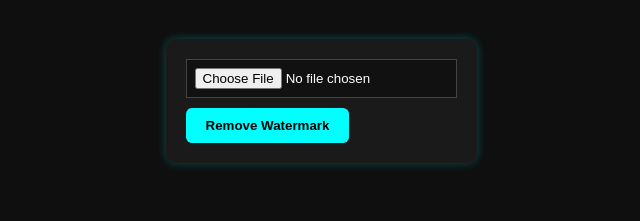
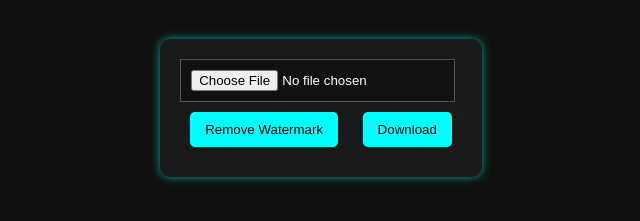
Before and after one commit to vivekchaurasiya6613-oss/ai-image-tool.zip, a plain HTML site: page Index.html in a window 1280 px wide. Shown: the part 81-302 px from the top of the page, without its empty margins (319-959 px from the left). Drawn offline with Linux system fonts and the light colour scheme.

Commit message:
Update Index.html

```diff
--- a/Index.html
+++ b/Index.html
@@ -2,8 +2,8 @@
 <html lang="en">
 <head>
   <meta charset="UTF-8" />
-  <meta name="viewport" content="width=device-width, initial-scale=1.0" />
-  <title>AI Image Cleaner Tool</title>
+  <meta name="viewport" content="width=device-width, initial-scale=1.0"/>
+  <title>AI Image Cleaner</title>
   <style>
     body {
       margin: 0;
@@ -18,51 +18,51 @@
     h1 {
       color: #00ffff;
     }
-    .upload-box {
-      margin-top: 20px;
+    .box {
       background: #1a1a1a;
       padding: 20px;
       border-radius: 10px;
-      box-shadow: 0 0 10px #00ffff44;
+      box-shadow: 0 0 10px #00ffff99;
+      margin-top: 20px;
     }
     input[type="file"] {
+      padding: 10px;
+      background: #111;
       color: white;
-      background: #111;
-      border: 1px solid #444;
-      padding: 8px;
-      margin-bottom: 10px;
+      border: 1px solid #555;
+    }
+    .btn {
+      background: #00ffff;
+      border: none;
+      color: #000;
+      padding: 10px 15px;
+      margin: 10px;
+      border-radius: 5px;
+      cursor: pointer;
     }
     canvas {
       margin-top: 20px;
-      border: 1px solid #555;
-      max-width: 100%;
-    }
-    .btn {
-      background: #00ffff;
-      color: black;
-      border: none;
-      padding: 10px 20px;
-      border-radius: 6px;
-      cursor: pointer;
-      font-weight: bold;
+      border: 1px solid #444;
     }
   </style>
 </head>
 <body>
   <h1>AI Image Cleaner</h1>
-  <div class="upload-box">
-    <input type="file" id="imageUpload" accept="image/*" /><br />
-    <button class="btn" onclick="removeWatermark()">Remove Watermark</button><br />
+  <div class="box">
+    <input type="file" id="upload" accept="image/*" />
+    <br />
+    <button class="btn" onclick="removeWatermark()">Remove Watermark</button>
+    <button class="btn" onclick="downloadImage()">Download</button>
     <canvas id="canvas" style="display:none;"></canvas>
   </div>
 
   <script>
-    const upload = document.getElementById('imageUpload');
-    const canvas = document.getElementById('canvas');
-    const ctx = canvas.getContext('2d');
+    const upload = document.getElementById("upload");
+    const canvas = document.getElementById("canvas");
+    const ctx = canvas.getContext("2d");
     let img = new Image();
 
-    upload.addEventListener('change', function () {
+    upload.addEventListener("change", () => {
       const file = upload.files[0];
       const reader = new FileReader();
       reader.onload = function (e) {
@@ -75,34 +75,21 @@
       canvas.width = img.width;
       canvas.height = img.height;
       ctx.drawImage(img, 0, 0);
-      canvas.style.display = 'block';
+      canvas.style.display = "block";
     };
 
     function removeWatermark() {
-      // Basic blur watermark region center (you can improve this logic)
+      // ⚠️ Replace this with proper AI later
       const width = canvas.width;
       const height = canvas.height;
 
-      // Change this region depending on your watermark position
-      const region = {
-        x: width / 2 - 100,
-        y: height / 2 - 20,
-        w: 200,
-        h: 40
-      };
+      // Repeat multiple box blurs (basic placeholder logic)
+      const regions = [
+        { x: width * 0.3, y: height * 0.1, w: 150, h: 30 },
+        { x: width * 0.6, y: height * 0.3, w: 150, h: 30 },
+        { x: width * 0.2, y: height * 0.5, w: 150, h: 30 }
+      ];
 
-      const imageData = ctx.getImageData(region.x, region.y, region.w, region.h);
-      const data = imageData.data;
-
-      // Simple average blur
-      for (let i = 0; i < data.length; i += 4) {
-        const avg = (data[i] + data[i + 1] + data[i + 2]) / 3;
-        data[i] = data[i + 1] = data[i + 2] = avg;
-      }
-
-      ctx.putImageData(imageData, region.x, region.y);
-      alert("✅ Watermark removal applied (basic AI)");
-    }
-  </script>
-</body>
-</html>
+      regions.forEach(region => {
+        let imageData = ctx.getImageData(region.x, region.y, region.w, region.h);
+        let data = imageData.data;
```
